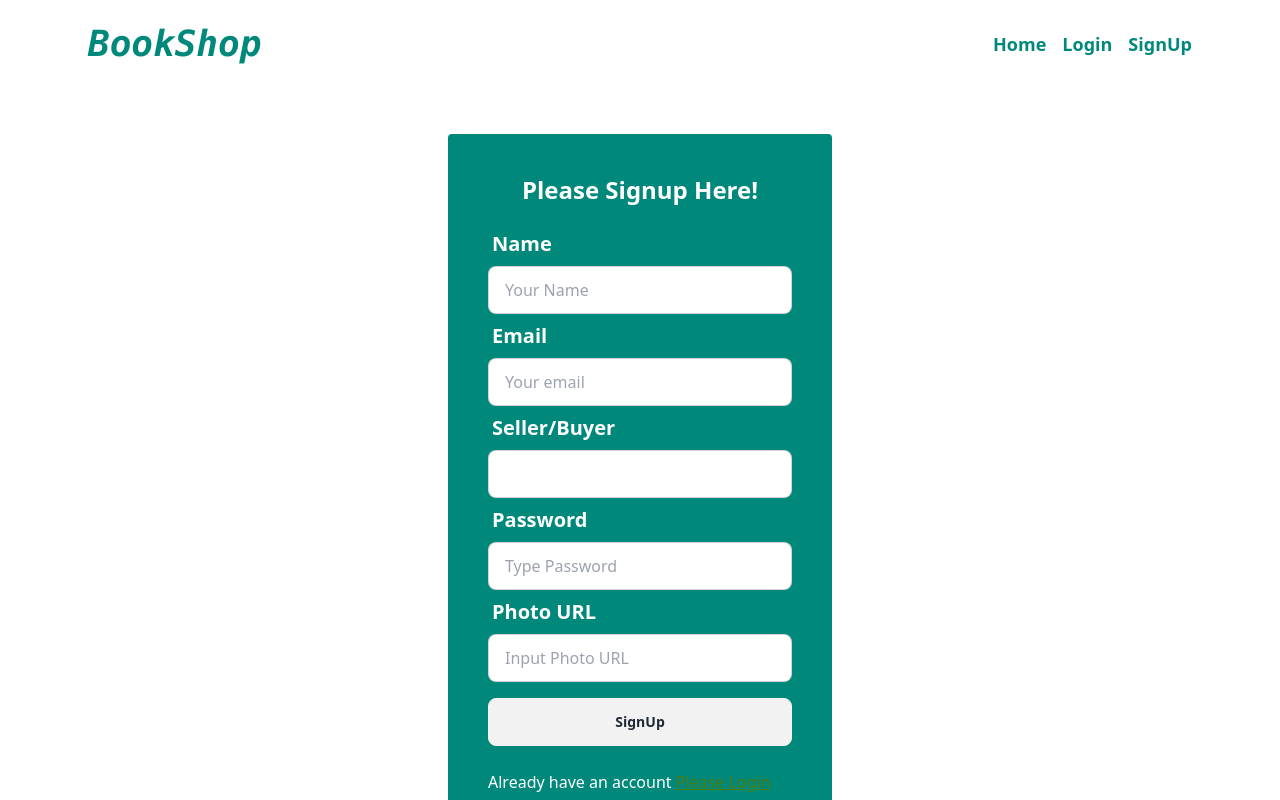
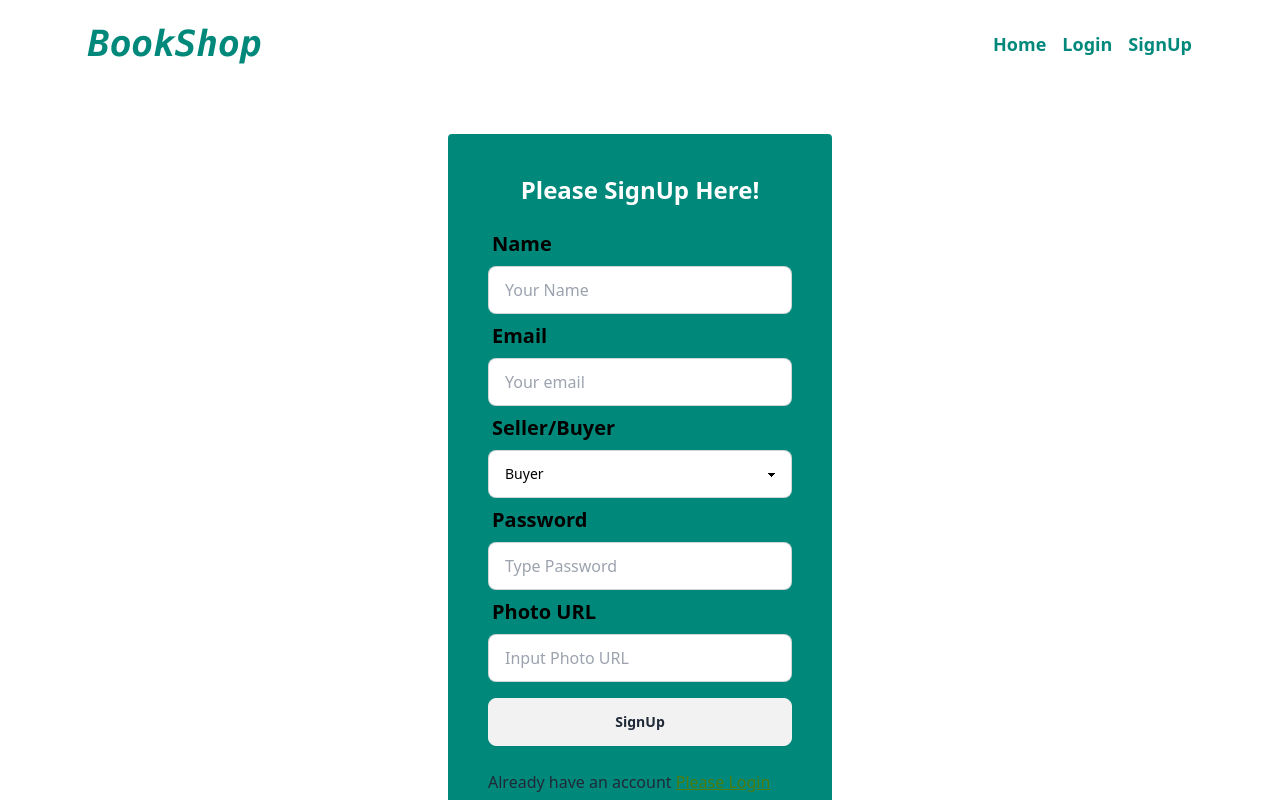
Before and after one commit to tonmoy3673/dashboard, a React (Vite) app: page /signUp in a window 1280 px wide. Shown: the top 800 px of the page. Built offline with nearby package versions, Linux system fonts and the light colour scheme; no server answers.

Commit message:
:bug: fixed bug

```diff
--- a/src/Components/Pages/Login/Login.jsx
+++ b/src/Components/Pages/Login/Login.jsx
@@ -104,14 +104,14 @@ const Login = () => {
                 </img>
             </div>
 
-            <div className='w-96 p-10 bg-[#00897B] rounded text-white mx-auto md:mx-0'>
-                <h2 className='text-2xl font-bold text-center mb-5'>Please Login Here!</h2>
+            <div className='w-96 p-10 bg-[#00897B] rounded text-black mx-auto md:mx-0'>
+                <h2 className='text-2xl font-bold text-center mb-5 text-white'>Please Login Here!</h2>
                 <form onSubmit={handleSubmit(handleLogin)}>
 
 
                     <div className="form-control w-full max-w-xs text-black">
                         <label className="label">
-                            <span className="label-text text-xl font-semibold text-white">Email</span>
+                            <span className="label-text text-xl font-semibold text-black">Email</span>
 
                         </label>
                         <input type="email" {...register("email",{required:"Email Address is required"})} className="input input-bordered w-full max-w-xs"/>
@@ -120,7 +120,7 @@ const Login = () => {
 
                     <div className="form-control w-full max-w-xs text-black ">
                         <label className="label">
-                            <span className="label-text text-xl font-semibold text-white ">Password</span>
+                            <span className="label-text text-xl font-semibold text-black ">Password</span>
 
                         </label>
                         <input type="password" {...register("password",{required:"Password is required",
@@ -130,20 +130,20 @@ const Login = () => {
                         {errors.password && <p role="alert" className='text-red-400'>{errors.password?.message}</p>}
                         <label className="label">
 
-                            <a onClick={handleResetPassword} className="label-text text-white text-sm md:text-lg underline cursor-pointer">Forget Password?</a>
+                            <a onClick={handleResetPassword} className="label-text text-black text-sm md:text-lg underline cursor-pointer">Forget Password?</a>
 
                         </label>
                     </div>
 
 
-                    <input type="submit" className='btn w-full font-semibold hover:bg-warning bg-[#00897B] text-white' value='Login with Email' />
+                    <input type="submit" className='btn w-full font-semibold hover:bg-warning bg-[#00897B] text-black' value='Login with Email' />
                     <div>
                         {loginError && <p className='text-red-600'>{loginError}</p>}
                     </div>
                 </form>
                 <p className='py-2'>New to BookShop? <Link to='/signUp' className='text-blue-500 underline'>Create an account</Link></p>
                 <div className="divider text-xl font-semibold">OR</div>
-                <button onClick={handleSignInWithGoogle} className='btn w-full hover:bg-warning bg-[#00897B] text-white'><FaGoogle className='text-base'/> Login With Google</button>
+                <button onClick={handleSignInWithGoogle} className='btn w-full hover:bg-warning bg-[#00897B] text-black'><FaGoogle className='text-base'/> Login With Google</button>
 
 
             </div>
--- a/src/Components/Pages/SignUp/SignUp.jsx
+++ b/src/Components/Pages/SignUp/SignUp.jsx
@@ -72,13 +72,13 @@ const Signup = () => {
 
 
     return (
-        <div className='h-[800px] flex justify-center items-center text-white'>
+        <div className='h-[800px] flex justify-center items-center '>
             <div className='w-96 p-10 bg-[#00897B] rounded'>
-                <h2 className='text-2xl font-bold text-center mb-4'>Please Signup Here!</h2>
+                <h2 className='text-2xl font-bold text-center mb-4 text-white'>Please SignUp Here!</h2>
                 <form onSubmit={handleSubmit(handleSignup)}>
-                <div className="form-control w-full max-w-xs text-white">
+                <div className="form-control w-full max-w-xs text-black">
                         <label className="label">
-                            <span className="label-text text-xl font-semibold text-white ">Name</span>
+                            <span className="label-text text-xl font-semibold text-black ">Name</span>
 
                         </label>
                         <input type="text" {...register("name",{
@@ -87,9 +87,9 @@ const Signup = () => {
                         {errors.name && <p role='alert' className='text-red-600'>{errors?.name?.message}</p>}
                     </div>
 
-                    <div className="form-control w-full max-w-xs text-white">
+                    <div className="form-control w-full max-w-xs text-black">
                         <label className="label">
-                            <span className="label-text text-xl font-semibold text-white">Email</span>
+                            <span className="label-text text-xl font-semibold text-black">Email</span>
 
                         </label>
                         <input {...register("email",{
@@ -99,9 +99,9 @@ const Signup = () => {
 
                     </div>
 
-                    <div className="form-control w-full max-w-xs text-white">
+                    <div className="form-control w-full max-w-xs text-black">
                         <label className="label">
-                            <span className="label-text text-xl font-semibold text-white">Seller/Buyer</span>
+                            <span className="label-text text-xl font-semibold text-black">Seller/Buyer</span>
 
                         </label>
                         <select {...register("role",{
@@ -115,9 +115,9 @@ const Signup = () => {
 
                     </div>
 
-                    <div className="form-control w-full max-w-xs text-white">
+                    <div className="form-control w-full max-w-xs text-black">
                         <label className="label">
-                            <span className="label-text text-xl font-semibold text-white">Password</span>
+                            <span className="label-text text-xl font-semibold text-black">Password</span>
 
                         </label>
                         <input type="password"
@@ -130,9 +130,9 @@ const Signup = () => {
                         {errors.password && <p role='alert' className='text-red-600'>{errors.password?.message}</p>}
 
                     </div>
-                    <div className="form-control w-full max-w-xs text-white ">
+                    <div className="form-control w-full max-w-xs text-black ">
                         <label className="label">
-                            <span className="label-text text-xl font-semibold text-white ">Photo URL</span>
+                            <span className="label-text text-xl font-semibold text-black ">Photo URL</span>
 
                         </label>
                         <input type="text"
```
Also changed, not shown: 1 other file (tests, documents, lock files or other folders).
